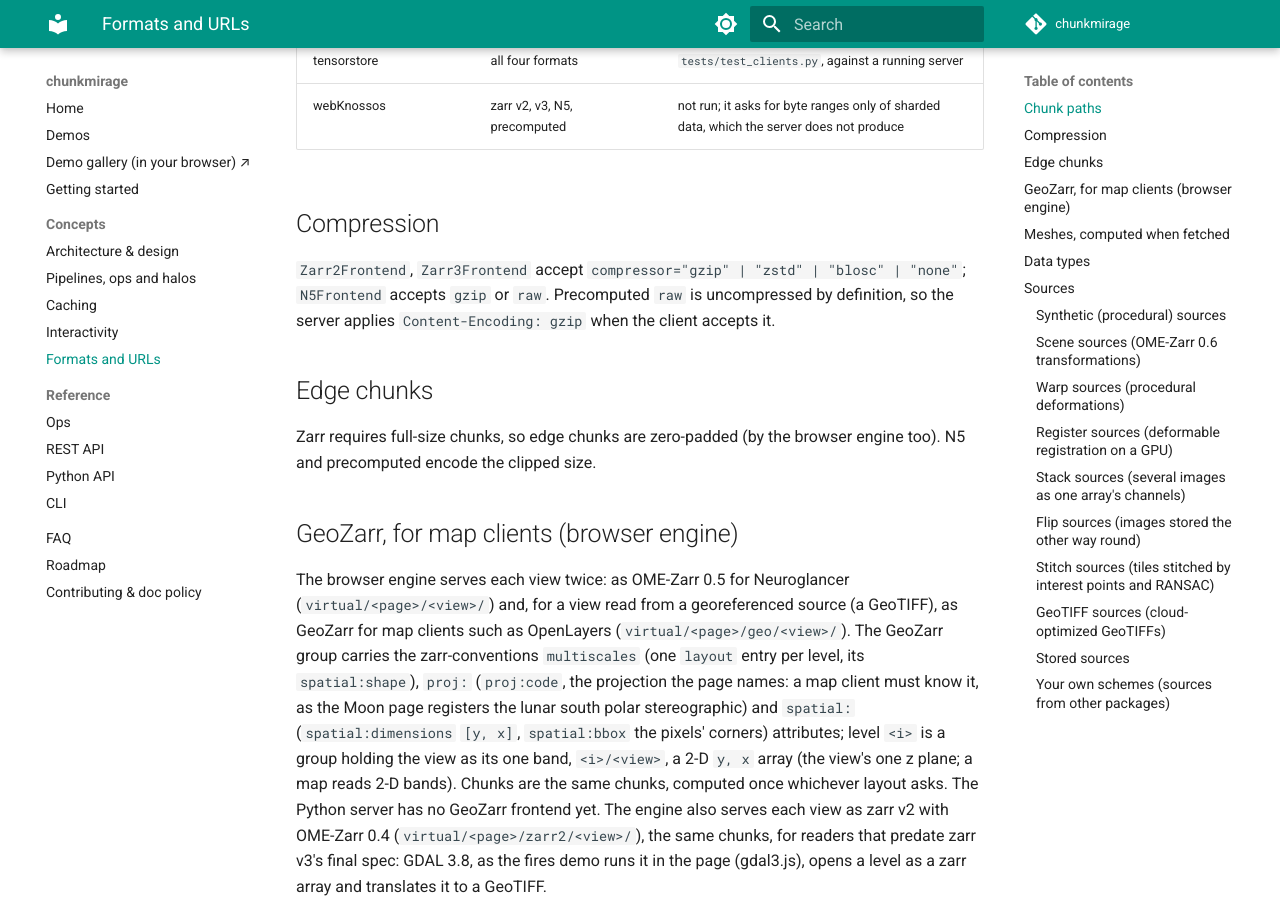
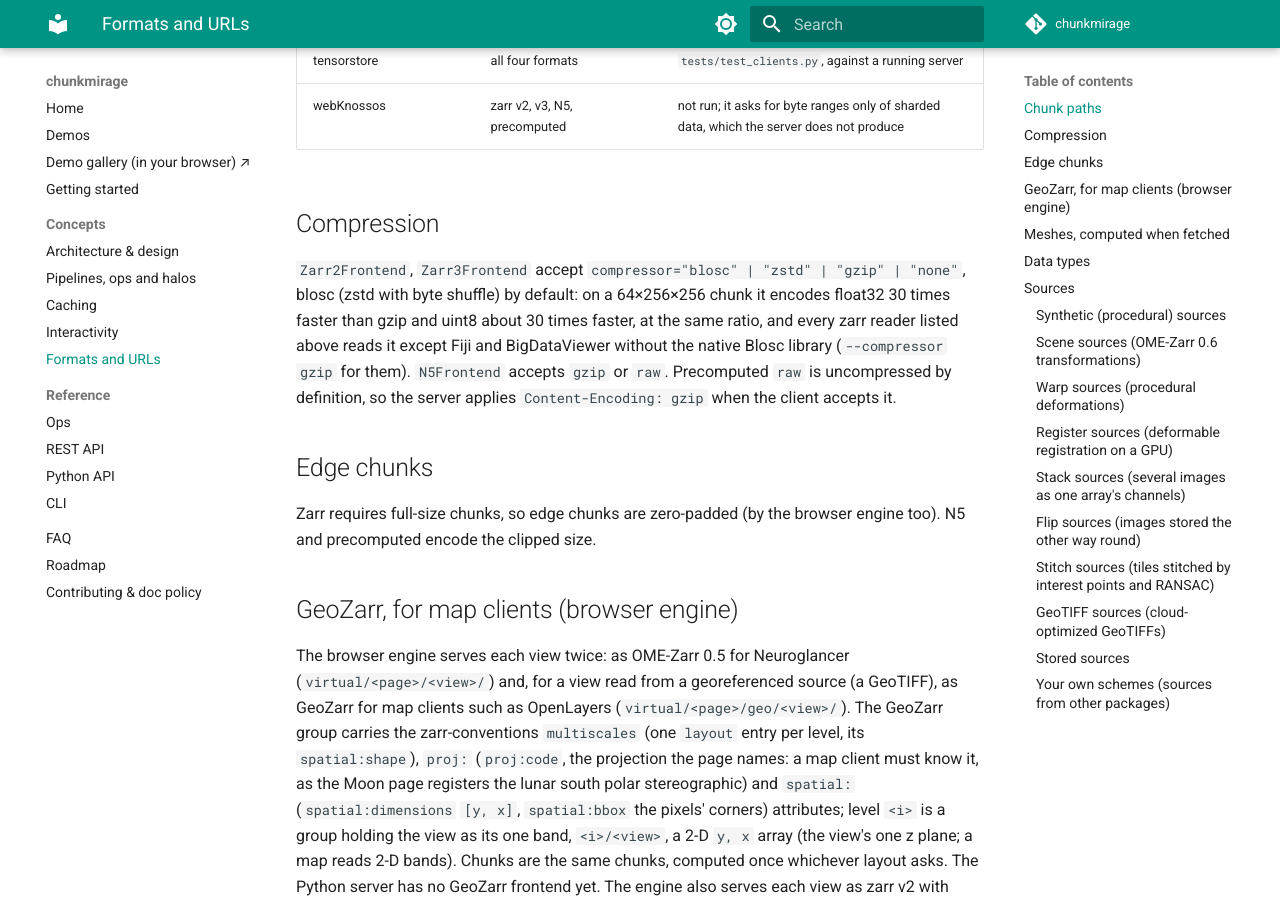
Before and after one commit to JaneliaSciComp/chunkmirage, an MkDocs documentation site: the page built from docs/concepts/formats.md, in a window 1280 px wide and 900 px high, scrolled down 1586 px. Built offline with MkDocs 1.6.1 and Material for MkDocs 9.7.7, drawn with Linux system fonts in a browser that asks for light colours; comment, search, counter and statistics services are not loaded.

Commit message:
zarr v2 and v3 chunks compressed with blosc (zstd, byte shuffle) by default: a 16 MB float32 chunk encodes in 30 ms instead of gzip's 900 ms, at the same ratio; --compressor gzip for clients without blosc

```diff
--- a/docs/concepts/formats.md
+++ b/docs/concepts/formats.md
@@ -45,8 +45,11 @@ before. Precomputed has no directories.
 
 ## Compression
 
-`Zarr2Frontend`, `Zarr3Frontend` accept `compressor="gzip" | "zstd" | "blosc" | "none"`;
-`N5Frontend` accepts `gzip` or `raw`. Precomputed `raw` is uncompressed by definition, so
+`Zarr2Frontend`, `Zarr3Frontend` accept `compressor="blosc" | "zstd" | "gzip" | "none"`,
+blosc (zstd with byte shuffle) by default: on a 64×256×256 chunk it encodes float32 30
+times faster than gzip and uint8 about 30 times faster, at the same ratio, and every
+zarr reader listed above reads it except Fiji and BigDataViewer without the native Blosc
+library (`--compressor gzip` for them). `N5Frontend` accepts `gzip` or `raw`. Precomputed `raw` is uncompressed by definition, so
 the server applies `Content-Encoding: gzip` when the client accepts it.
 
 ## Edge chunks
```
Also changed, not shown: CHANGELOG.md (+2 -1 lines), docs/reference/cli.md (+1 -1 lines), 5 other files.
